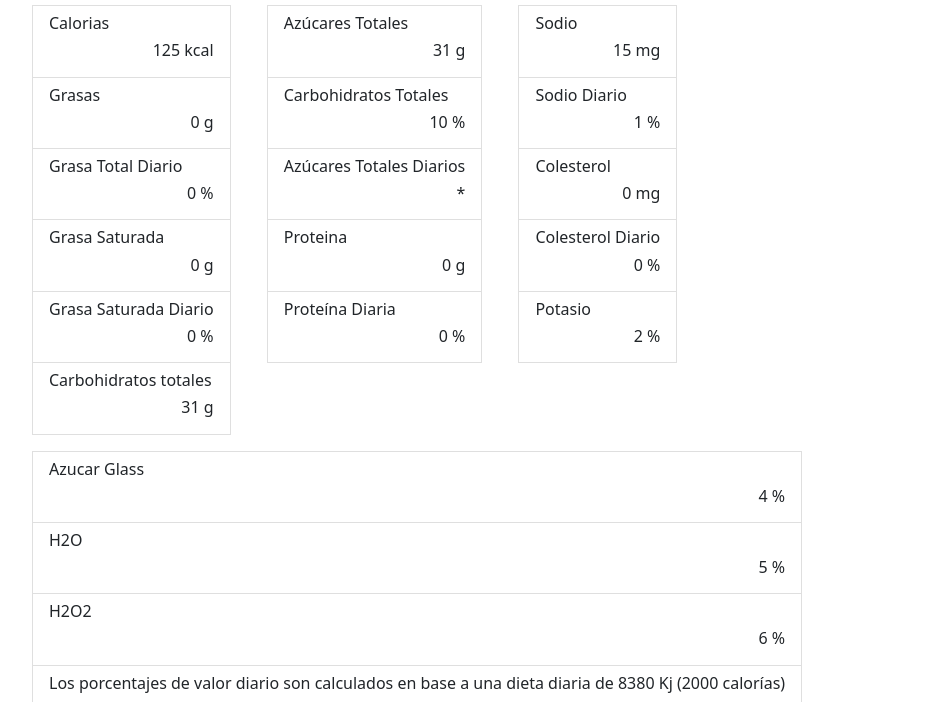
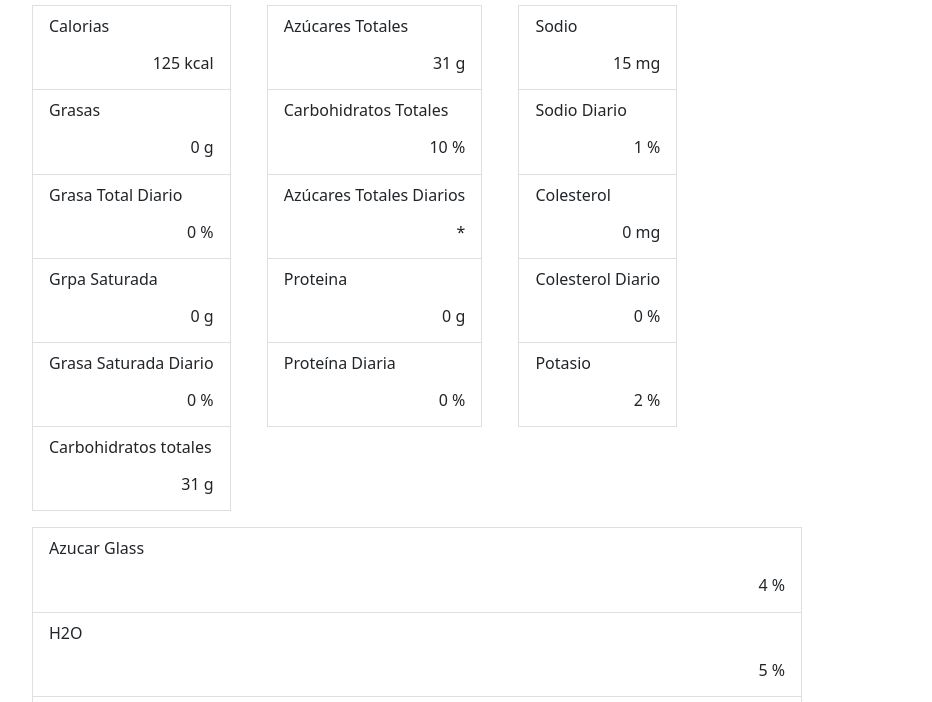
Before and after one commit to AndresAmaya04/Progra3-HTML-JS, a plain HTML site: page index.html in a window 1280 px wide. Shown: the part 2533-3235 px from the top of the page, without its empty margins (0-932 px from the left). Drawn offline with nearby package versions, Linux system fonts and the light colour scheme.

Commit message:
Cambios a JS con tamaño, correcion P

```diff
--- a/index.html
+++ b/index.html
@@ -106,38 +106,38 @@
     <div class="grid">
         <div class="g-col-6 g-col-md-4" style="display: inline-grid;">
             <ul>
-                <li class="list-group-item" id="item_change0" onclick="change0()"><h6 class="text-start" id="text0">Calorias</h6><h6 class="text-end">125 kcal</h6></li>
-                <li class="list-group-item" id="item_change1" onclick="change1()"><h6 class="text-start" id="text1">Grasas</h6><h6 class="text-end">0 g</h6></li>
-                <li class="list-group-item" id="item_change2" onclick="change2()"><h6 class="text-start" id="text2">Grasa Total Diario</h6><h6 class="text-end">0 %</h6></li>
-                <li class="list-group-item" id="item_change3" onclick="change3()"><h6 class="text-start" id="text3">Grasa Saturada</h6><h6 class="text-end">0 g</h6></li>
-                <li class="list-group-item" id="item_change4" onclick="change4()"><h6 class="text-start" id="text4">Grasa Saturada Diario</h6><h6 class="text-end">0 %</h6></li>
-                <li class="list-group-item" id="item_change5" onclick="change5()"><h6 class="text-start" id="text5">Carbohidratos totales</h6><h6 class="text-end">31 g</h6></li>
+                <li class="list-group-item" id="item_change0" onclick="change0()"><p class="text-start" id="text0">Calorias</p><h6 class="text-end">125 kcal</h6></li>
+                <li class="list-group-item" id="item_change1" onclick="change1()"><p class="text-start" id="text1">Grasas</p><h6 class="text-end">0 g</h6></li>
+                <li class="list-group-item" id="item_change2" onclick="change2()"><p class="text-start" id="text2">Grasa Total Diario</h6><h6 class="text-end">0 %</h6></li>
+                <li class="list-group-item" id="item_change3" onclick="change3()"><p class="text-start" id="text3">Grpa Saturada</p><h6 class="text-end">0 g</h6></li>
+                <li class="list-group-item" id="item_change4" onclick="change4()"><p class="text-start" id="text4">Grasa Saturada Diario</p><h6 class="text-end">0 %</h6></li>
+                <li class="list-group-item" id="item_change5" onclick="change5()"><p class="text-start" id="text5">Carbohidratos totales</p><h6 class="text-end">31 g</h6></li>
             </ul>
         </div>
         <div class="g-col-6 g-col-md-4" style="display: inline-grid;">
             <ul>
-                <li class="list-group-item" id="item_change6" onclick="change6()"><h6 class="text-start" id="text6">Azúcares Totales</h6><h6 class="text-end">31 g</h6></li>
-                <li class="list-group-item" id="item_change7" onclick="change7()"><h6 class="text-start" id="text7">Carbohidratos Totales</h6><h6 class="text-end">10 %</h6></li>
-                <li class="list-group-item" id="item_change8" onclick="change8()"><h6 class="text-start" id="text8">Azúcares Totales Diarios</h6><h6 class="text-end"> * </h6></li>
-                <li class="list-group-item" id="item_change9" onclick="change9()"><h6 class="text-start" id="text9">Proteina</h6><h6 class="text-end">0 g</h6></li>
-                <li class="list-group-item" id="item_change10" onclick="change10()"><h6 class="text-start" id="text10">Proteína Diaria</h6><h6 class="text-end">0 %</h6></li>
+                <li class="list-group-item" id="item_change6" onclick="change6()"><p class="text-start" id="text6">Azúcares Totales</p><h6 class="text-end">31 g</h6></li>
+                <li class="list-group-item" id="item_change7" onclick="change7()"><p class="text-start" id="text7">Carbohidratos Totales</p><h6 class="text-end">10 %</h6></li>
+                <li class="list-group-item" id="item_change8" onclick="change8()"><p class="text-start" id="text8">Azúcares Totales Diarios</p><h6 class="text-end"> * </h6></li>
+                <li class="list-group-item" id="item_change9" onclick="change9()"><p class="text-start" id="text9">Proteina</p><h6 class="text-end">0 g</h6></li>
+                <li class="list-group-item" id="item_change10" onclick="change10()"><p class="text-start" id="text10">Proteína Diaria</p><h6 class="text-end">0 %</h6></li>
             </ul>
         </div>
         <div class="g-col-6 g-col-md-4" style="display: inline-grid;">
             <ul>
-                <li class="list-group-item" id="item_change11" onclick="change11()"><h6 class="text-start" id="text11">Sodio</h6><h6 class="text-end">15 mg</h6></li>
-                <li class="list-group-item" id="item_change12" onclick="change12()"><h6 class="text-start" id="text12">Sodio Diario</h6><h6 class="text-end">1 %</h6></li>
-                <li class="list-group-item" id="item_change13" onclick="change13()"><h6 class="text-start" id="text13">Colesterol</h6><h6 class="text-end">0 mg</h6></li>
-                <li class="list-group-item" id="item_change14" onclick="change14()"><h6 class="text-start" id="text14">Colesterol Diario</h6><h6 class="text-end">0 %</h6></li>
-                <li class="list-group-item" id="item_change15" onclick="change15()"><h6 class="text-start" id="text15">Potasio</h6><h6 class="text-end">2 %</h6></li>
+                <li class="list-group-item" id="item_change11" onclick="change11()"><p class="text-start" id="text11">Sodio</p><h6 class="text-end">15 mg</h6></li>
+                <li class="list-group-item" id="item_change12" onclick="change12()"><p class="text-start" id="text12">Sodio Diario</p><h6 class="text-end">1 %</h6></li>
+                <li class="list-group-item" id="item_change13" onclick="change13()"><p class="text-start" id="text13">Colesterol</p><h6 class="text-end">0 mg</h6></li>
+                <li class="list-group-item" id="item_change14" onclick="change14()"><p class="text-start" id="text14">Colesterol Diario</p><h6 class="text-end">0 %</h6></li>
+                <li class="list-group-item" id="item_change15" onclick="change15()"><p class="text-start" id="text15">Potasio</p><h6 class="text-end">2 %</h6></li>
             </ul>
         </div>
         <div class="g-col-6 g-col-md-4" style="display: inline-grid;">
             <ul>
-                <li class="list-group-item" id="item_change16" onclick="change16()"><h6 class="text-start" id="text16">Azucar Glass</h6><h6 class="text-end">4 %</h6></li>
-                <li class="list-group-item" id="item_change17" onclick="change17()"><h6 class="text-start" id="text17">H2O</h6><h6 class="text-end">5 %</h6></li>
-                <li class="list-group-item" id="item_change18" onclick="change18()"><h6 class="text-start" id="text18">H2O2</h6><h6 class="text-end">6 %</h6></li>
-                <li class="list-group-item" id="item_change19" onclick="change19()"><h6 class="text-center" id="text19">Los porcentajes de valor diario son calculados en base a una dieta diaria de 8380 Kj (2000 calorías)</h6></li>
+                <li class="list-group-item" id="item_change16" onclick="change16()"><p class="text-start" id="text16">Azucar Glass</p><h6 class="text-end">4 %</h6></li>
+                <li class="list-group-item" id="item_change17" onclick="change17()"><p class="text-start" id="text17">H2O</p><h6 class="text-end">5 %</h6></li>
+                <li class="list-group-item" id="item_change18" onclick="change18()"><p class="text-start" id="text18">H2O2</p><h6 class="text-end">6 %</h6></li>
+                <li class="list-group-item" id="item_change19" onclick="change19()"><p class="text-center" id="text19">Los porcentajes de valor diario son calculados en base a una dieta diaria de 8380 Kj (2000 calorías)</p></li>
             </ul>
         </div>
     </ul>
```
